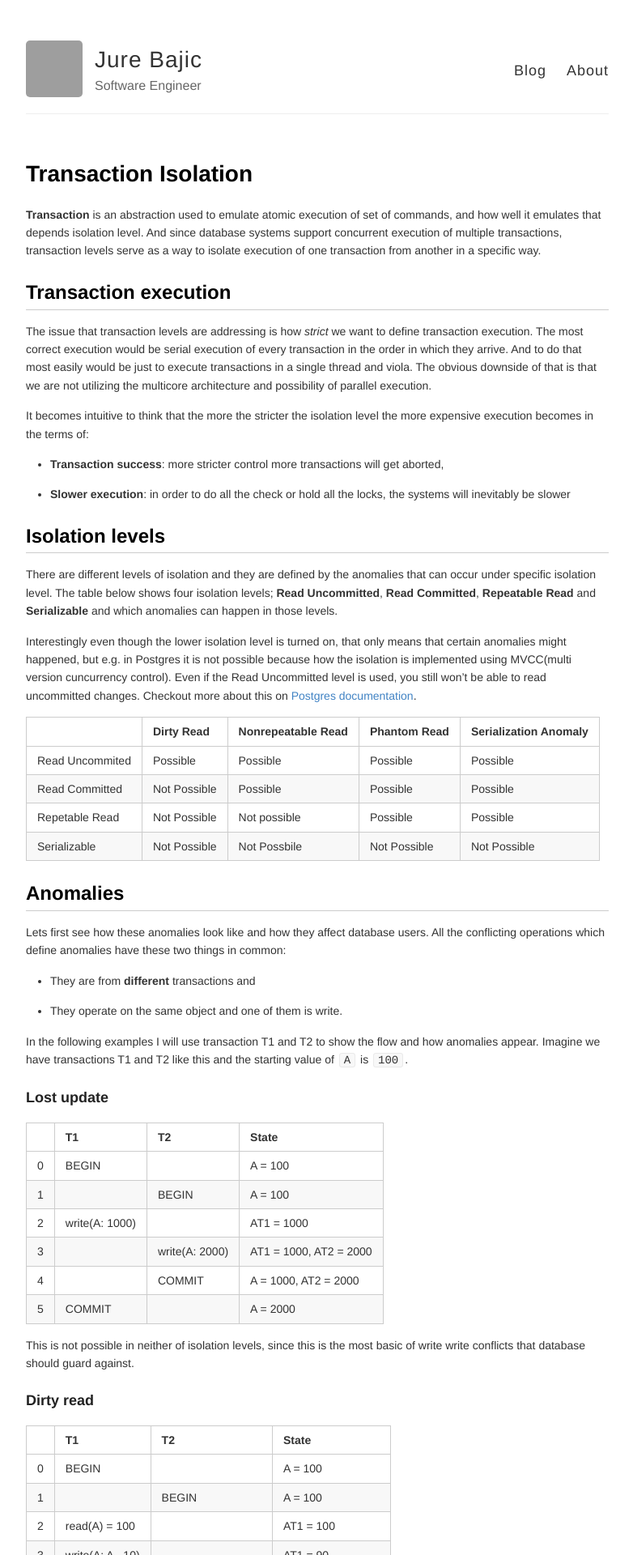
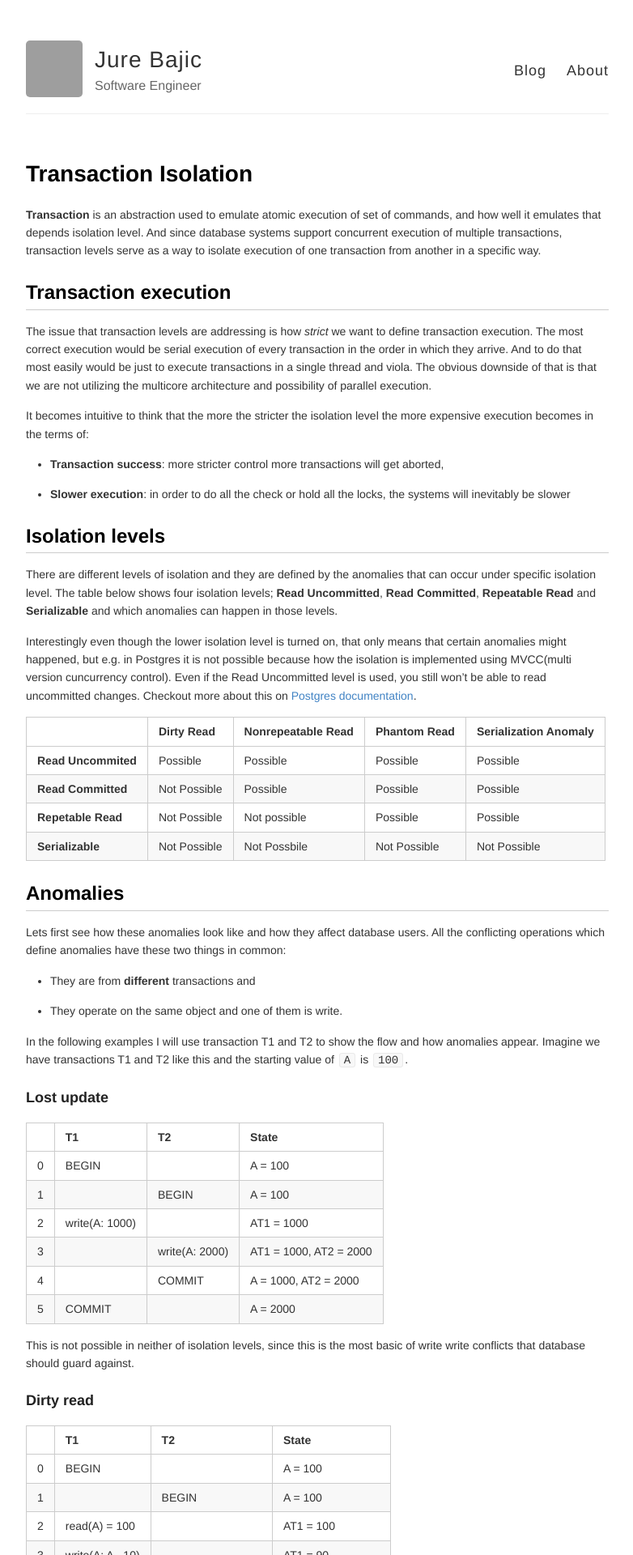
Before and after one commit to jbajic/blog, a Jekyll site: the page built from _posts/2023-10-24-transaction-isolation.md, in a window 1280 px wide. Shown: the top 1920 px of the page at 81% size, without its empty margins (248-1030 px from the left). Built offline with Jekyll 4.4.1, drawn with Linux system fonts in a browser that asks for light colours; grey boxes are pictures that could not be loaded.

Commit message:
Fix dates

```diff
--- a/_posts/2013-10-24-transaction-isolation.md
+++ b/_posts/2023-10-24-transaction-isolation.md
@@ -38,10 +38,10 @@
 
 |   | Dirty Read | Nonrepeatable Read | Phantom Read | Serialization Anomaly |
 | --- | --- | --- | --- | --- |
-| Read Uncommited | Possible | Possible | Possible | Possible |
-| Read Committed | Not Possible | Possible | Possible | Possible |
-| Repetable Read | Not Possible | Not possible | Possible | Possible |
-| Serializable | Not Possible | Not Possbile | Not Possible |  Not Possible |
+| **Read Uncommited** | Possible | Possible | Possible | Possible |
+| **Read Committed** | Not Possible | Possible | Possible | Possible |
+| **Repetable Read** | Not Possible | Not possible | Possible | Possible |
+| **Serializable** | Not Possible | Not Possbile | Not Possible |  Not Possible |
 
 ## Anomalies
 Lets first see how these anomalies look like and how they affect database users. All the conflicting
```
Also changed, not shown: _posts/2023-10-24-Hello-World.md (renamed from _posts/2013-10-24-Hello-World.md).
